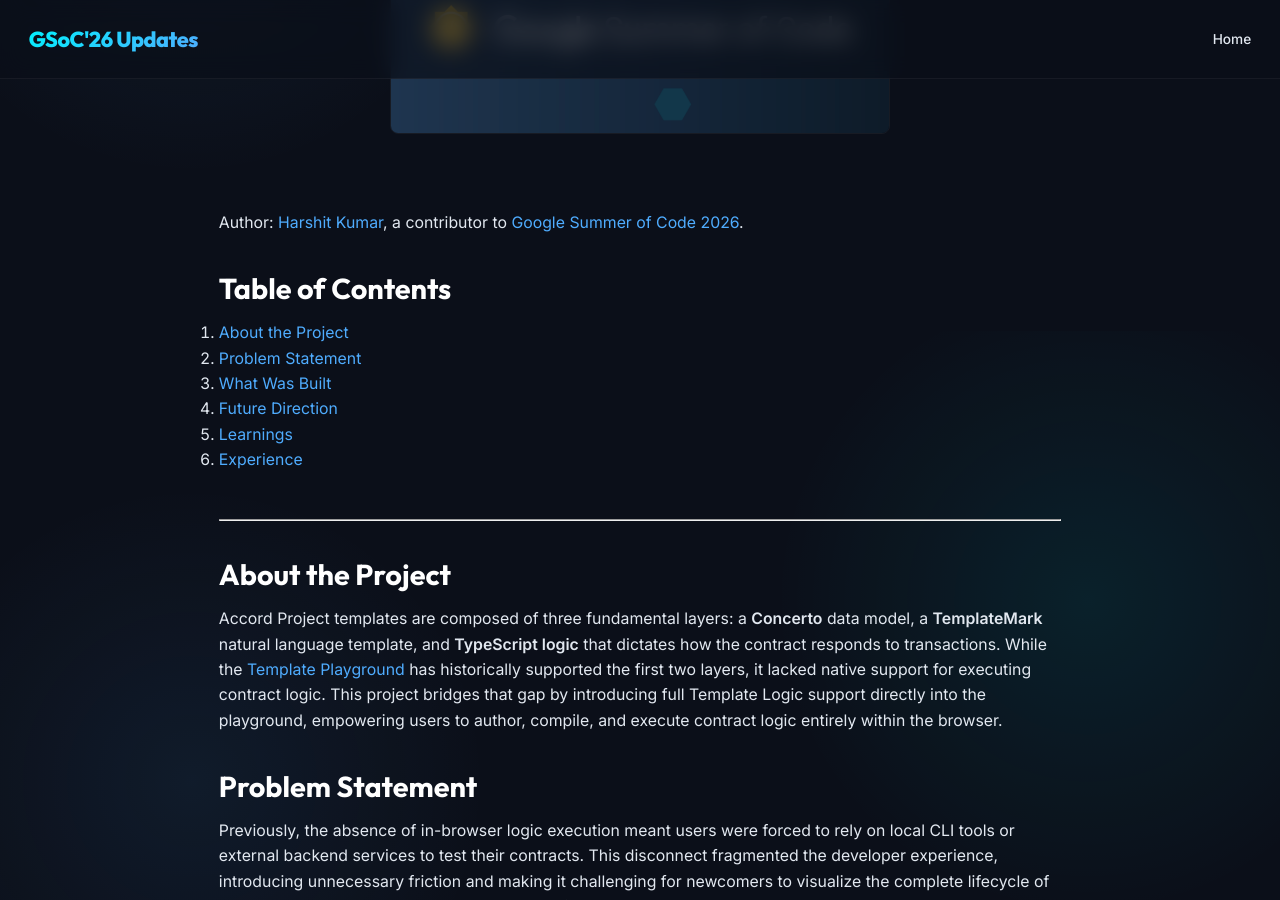
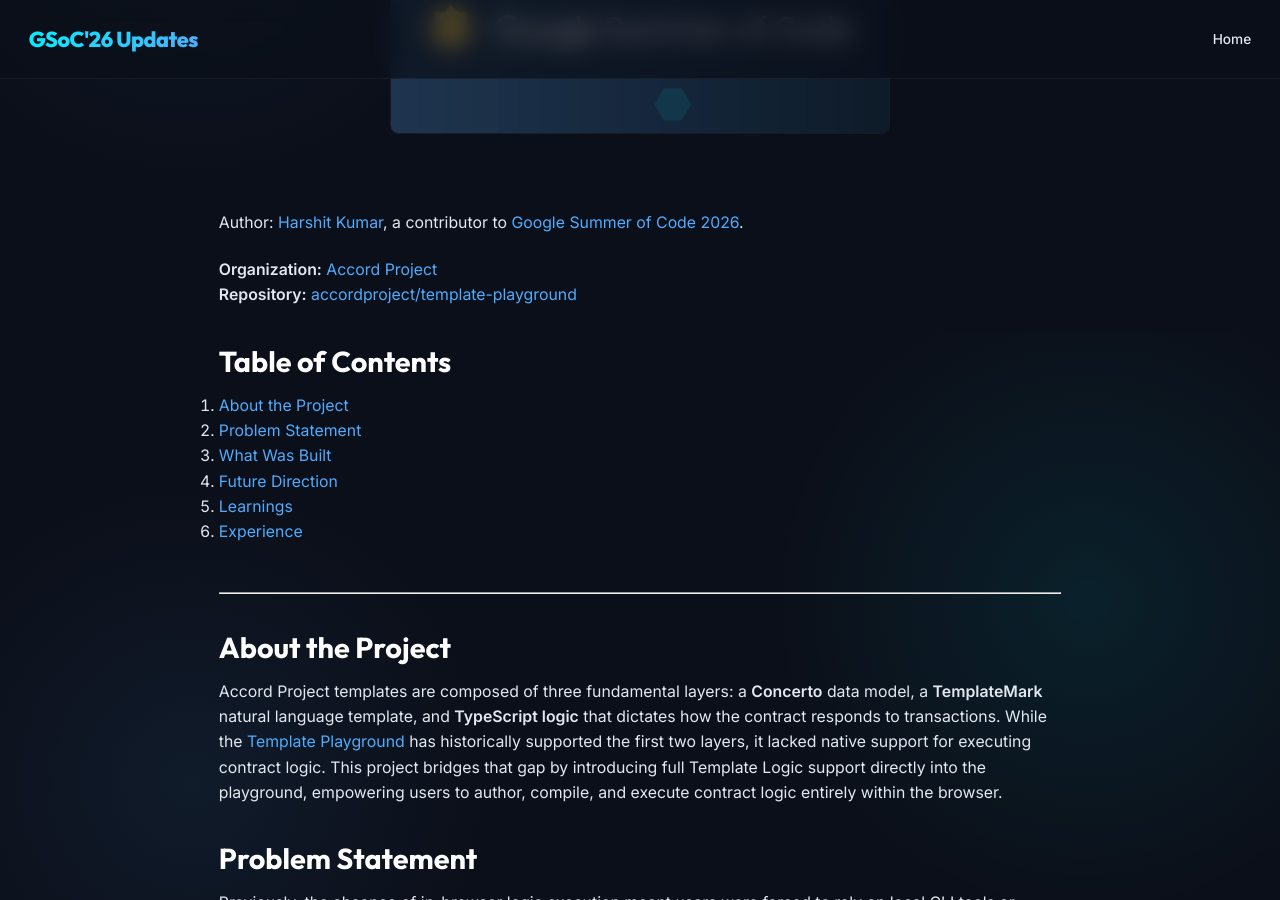
Before and after one commit to 23harshitkumar/23harshitkumar.github.io, a Jekyll site: the page built from _posts/2026-08-21-gsoc-final-submission.md, in a window 1280 px wide and 900 px high, scrolled down 569 px. Built offline with Jekyll 4.4.1, drawn with Linux system fonts in a browser that asks for light colours.

Commit message:
docs: add organization and repository links to the top of the post

```diff
--- a/_posts/2026-08-21-gsoc-final-submission.md
+++ b/_posts/2026-08-21-gsoc-final-submission.md
@@ -10,6 +10,9 @@
 </div>
 
 Author: [Harshit Kumar](https://github.com/23harshitkumar), a contributor to [Google Summer of Code 2026](https://summerofcode.withgoogle.com/programs/2026/projects/R4u8FyUV).
+
+**Organization:** [Accord Project](https://accordproject.org)
+**Repository:** [accordproject/template-playground](https://github.com/accordproject/template-playground)
 
 ### Table of Contents
 
```
